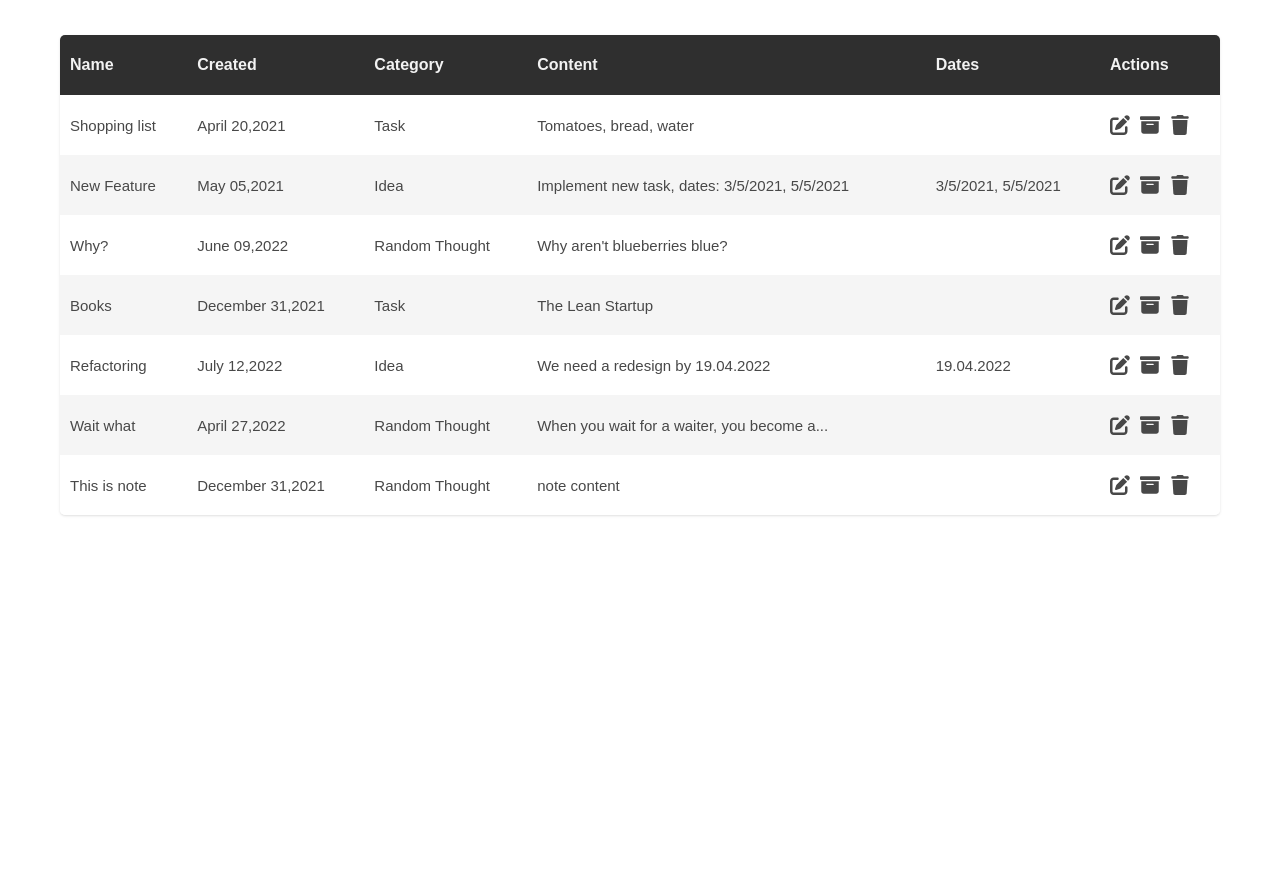
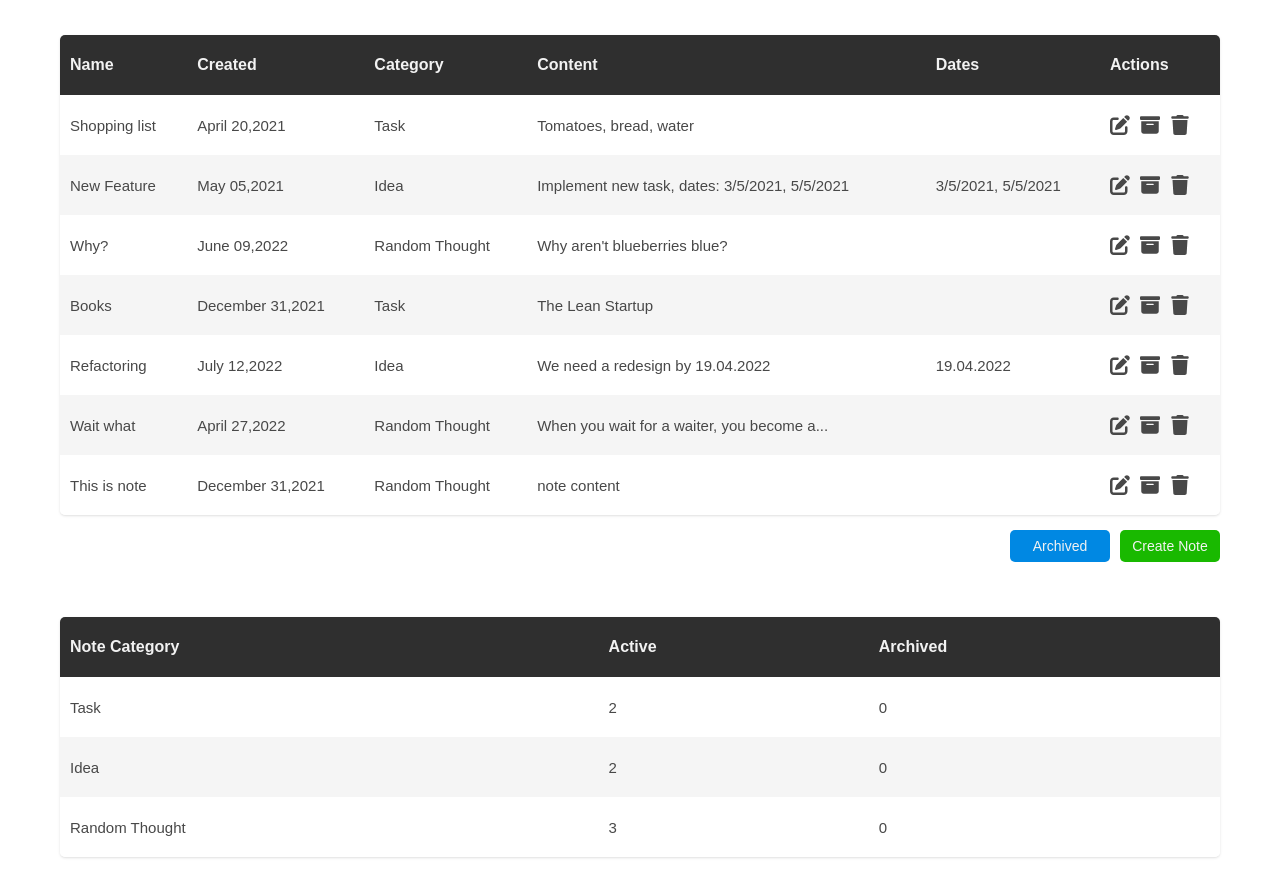
Before and after one commit to estess17/hometask-2, a React (Create React App) app: page / in a window 1280 px wide. Before the commit the page ends 800 px from the top, so only its background shows below. Built offline with nearby package versions, Linux system fonts and the light colour scheme.

Commit message:
added archivedPage

```diff
--- a/src/App.tsx
+++ b/src/App.tsx
@@ -1,12 +1,13 @@
 import React from 'react';
 import {Routes, Route} from 'react-router-dom';
-import {MainPage} from './pages';
+import {ArchivedPage, MainPage} from './pages';
 
 
 function App() {
     return (
         <Routes>
             <Route path="/" element={<MainPage/>}/>
+            <Route path="/archived" element={<ArchivedPage/>}/>
         </Routes>
     );
 }
--- a/src/components/index.ts
+++ b/src/components/index.ts
@@ -1,5 +1,6 @@
 import Table from './table/Table';
-import Note from './Note/Note';
+import Note from './note/Note';
+import SummaryRow from './summaryRow/SummaryRow';
 
 
-export {Table, Note};
+export {Table, Note, SummaryRow};
--- /dev/null
+++ b/src/components/summaryRow/SummaryRow.tsx
@@ -0,0 +1,17 @@
+import React from 'react';
+import {ISummary} from '../../utils/interfaces';
+
+
+function SummaryRow(props: {summary: ISummary}) {
+    const {summary} = props;
+
+    return (
+        <tr>
+            <td>{summary.category}</td>
+            <td>{summary.active}</td>
+            <td>{summary.archived}</td>
+        </tr>
+    );
+}
+
+export default SummaryRow;
--- a/src/components/table/Table.tsx
+++ b/src/components/table/Table.tsx
@@ -1,26 +1,59 @@
 import React from 'react';
+import {INote, ISummary} from '../../utils/interfaces';
+import {Note, SummaryRow} from '../index';
 import './table.scss';
-import {INote} from '../../utils/interfaces';
-import {Note} from '../index';
 
 
-function Table(props: { notes: INote[] }) {
-    const {notes} = props;
+function Table(props: { notes: INote[], isSummary: boolean }) {
+    const {notes, isSummary} = props;
+
+    const summary: ISummary[] = [
+        {
+            category: 'Task',
+            active: notes.filter(note => note.category === 'Task' && !note.isArchive).length,
+            archived: notes.filter(note => note.category === 'Task' && note.isArchive).length,
+        },
+        {
+            category: 'Idea',
+            active: notes.filter(note => note.category === 'Idea' && !note.isArchive).length,
+            archived: notes.filter(note => note.category === 'Idea' && note.isArchive).length,
+        },
+        {
+            category: 'Random Thought',
+            active: notes.filter(note => note.category === 'Random Thought' && !note.isArchive).length,
+            archived: notes.filter(note => note.category === 'Random Thought' && note.isArchive).length,
+        },
+    ];
 
     return (
         <table className="table">
             <thead className="table-head">
             <tr>
+                {!isSummary ?
+                    <>
                         <th>Name</th>
                         <th>Created</th>
                         <th>Category</th>
                         <th>Content</th>
                         <th>Dates</th>
                         <th>Actions</th>
+                    </> :
+                    <>
+                        <th>Note Category</th>
+                        <th>Active</th>
+                        <th>Archived</th>
+                    </>
+                }
             </tr>
             </thead>
             <tbody className="table-body">
-                {notes.map(note => <Note note={note} key={note.id}/>)}
+                {!isSummary ?
+                    (notes.length > 0 ?
+                        notes.map(note => <Note note={note} key={note.id}/>) :
+                        <td><h2>There are no notes yet...</h2></td>
+                    ) :
+                    summary.map(row => <SummaryRow summary={row} key={row.category}/>)
+                }
             </tbody>
         </table>
     );
--- /dev/null
+++ b/src/pages/archivedPage/ArchivedPage.tsx
@@ -0,0 +1,20 @@
+import React from 'react';
+import {useAppSelector} from '../../utils/hooks';
+import {Table} from '../../components';
+import {Link} from 'react-router-dom';
+import './archivedPage.scss';
+
+
+function ArchivedPage() {
+    const {notes} = useAppSelector(state => state.notes);
+    const archivedNotes = notes.filter(note => note.isArchive);
+
+    return (
+        <div className="container">
+            <Link to="/" className="back-btn">Go Back</Link>
+            <Table notes={archivedNotes} isSummary={false}/>
+        </div>
+    );
+}
+
+export default ArchivedPage;
--- /dev/null
+++ b/src/pages/archivedPage/archivedPage.scss
@@ -0,0 +1,15 @@
+.back-btn {
+  width: 100px;
+  display: block;
+  margin-right: 10px;
+  margin-bottom: 10px;
+  padding: 8px 10px;
+  border-radius: 5px;
+  font-size: 14px;
+  text-decoration: none;
+  text-align: center;
+  border: none;
+  cursor: pointer;
+  background-color: #656565;
+  color: #f2f2f2;
+}
--- a/src/pages/index.ts
+++ b/src/pages/index.ts
@@ -1,4 +1,5 @@
 import MainPage from './mainPage/MainPage';
+import ArchivedPage from './archivedPage/ArchivedPage';
 
 
-export {MainPage};
+export {MainPage, ArchivedPage};
--- a/src/pages/mainPage/MainPage.tsx
+++ b/src/pages/mainPage/MainPage.tsx
@@ -1,17 +1,25 @@
 import React from 'react';
 import {Table} from '../../components';
 import {useAppSelector} from '../../utils/hooks';
+import {Link} from 'react-router-dom';
+import './mainPage.scss'
 
 
 
 function MainPage() {
     const {notes} = useAppSelector(state => state.notes);
-
     const unarchivedNotes = notes.filter(note => !note.isArchive);
 
     return (
         <div className="container">
-            <Table notes={unarchivedNotes}/>
+            <Table notes={unarchivedNotes} isSummary={false}/>
+
+            <div className="links">
+                <Link to='/archived' className="archived">Archived</Link>
+                <Link to='/create' className="create">Create Note</Link>
+            </div>
+
+            <Table notes={notes} isSummary={true}/>
         </div>
     );
 }
--- /dev/null
+++ b/src/pages/mainPage/mainPage.scss
@@ -0,0 +1,33 @@
+.links {
+  display: flex;
+  align-items: center;
+  justify-content: flex-end;
+
+  a {
+    display: block;
+    width: 100px;
+    margin-right: 10px;
+    margin-bottom: 40px;
+    padding: 8px 10px;
+    border-radius: 5px;
+    font-size: 14px;
+    text-decoration: none;
+    text-align: center;
+    border: none;
+    cursor: pointer;
+
+    &:last-of-type {
+      margin-right: 0;
+    }
+  }
+
+  .create  {
+    background-color: #19b900;
+    color: #f2f2f2;
+  }
+
+  .archived  {
+    background-color: #0088e3;
+    color: #f2f2f2;
+  }
+}
--- a/src/utils/interfaces.ts
+++ b/src/utils/interfaces.ts
@@ -7,3 +7,9 @@ export interface INote {
     dates: string,
     isArchive: boolean
 }
+
+export interface ISummary {
+    category: string,
+    active: number,
+    archived: number,
+}
```
Also changed, not shown: src/components/note/Note.tsx (renamed from src/components/Note/Note.tsx), 1 other file (tests, documents, lock files or other folders). Lines whose indentation alone changed are shown as unchanged.
